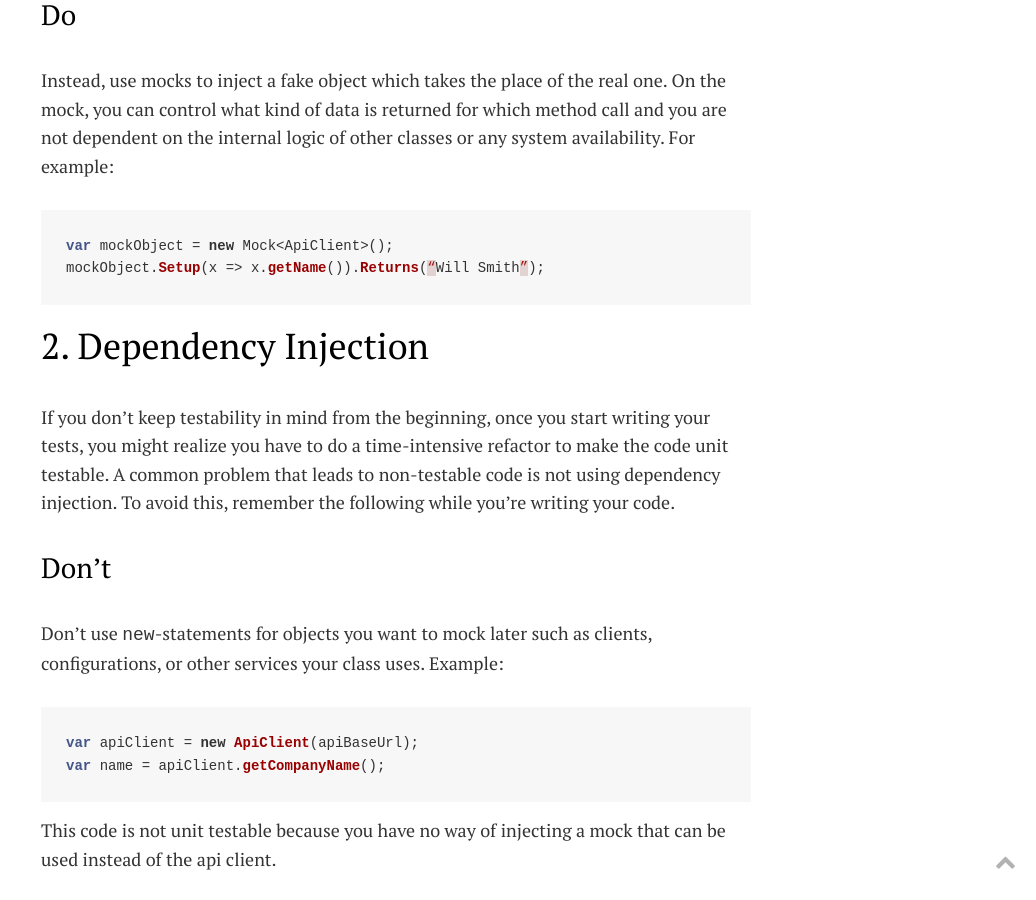
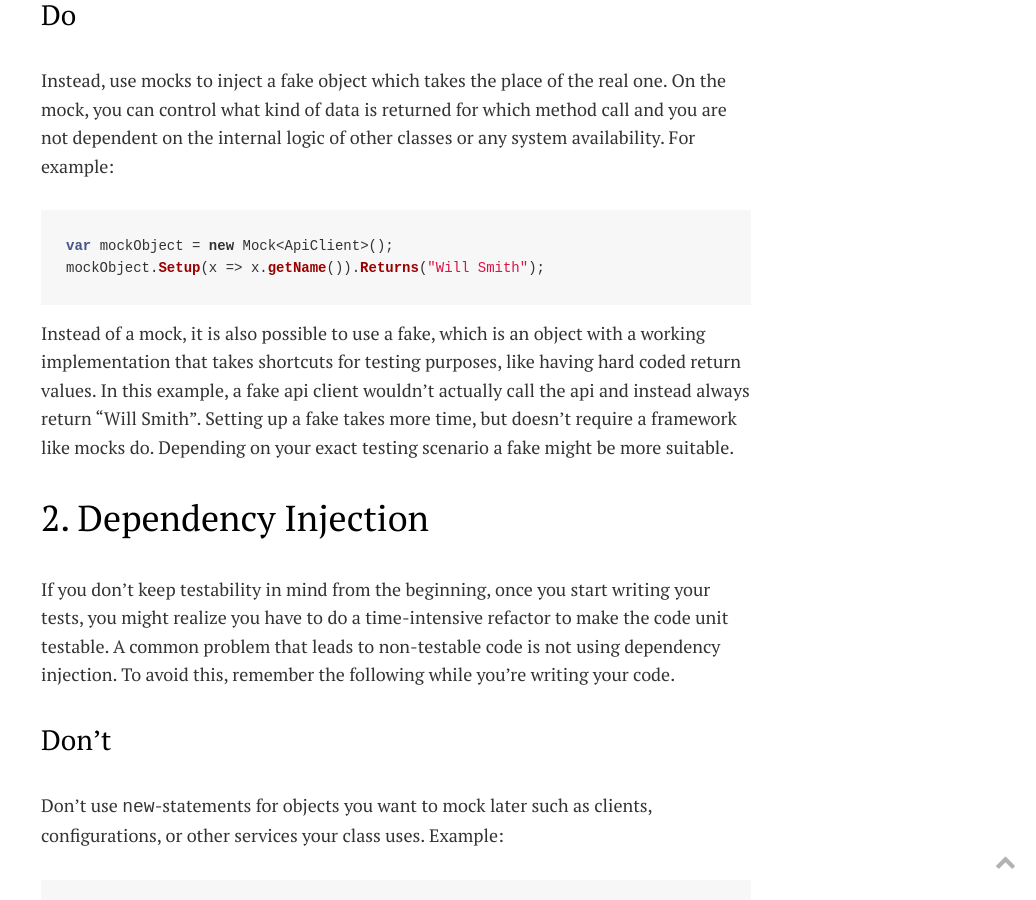
Before and after one commit to julyvee/julyvee.github.io, a Jekyll site: the page built from _posts/2022-08-17-dos-and-donts-for-efficient-unit-testing.markdown, in a window 1280 px wide and 900 px high, scrolled down 1632 px. Shown: the whole window, without its empty margins (244-1280 px from the left). Built offline with Jekyll 4.4.1, drawn with Linux system fonts in a browser that asks for light colours; some of the changed text lies outside the part shown.

Commit message:
Add note about fakes

```diff
--- a/_posts/2022-08-17-dos-and-donts-for-efficient-unit-testing.markdown
+++ b/_posts/2022-08-17-dos-and-donts-for-efficient-unit-testing.markdown
@@ -23,8 +23,10 @@ Instead, use mocks to inject a fake object which takes the place of the real one
 
 {% highlight cs %}
 var mockObject = new Mock<ApiClient>();
-mockObject.Setup(x => x.getName()).Returns(“Will Smith”);
+mockObject.Setup(x => x.getName()).Returns("Will Smith");
 {% endhighlight %}
+
+Instead of a mock, it is also possible to use a fake, which is an object with a working implementation that takes shortcuts for testing purposes, like having hard coded return values. In this example, a fake api client wouldn't actually call the api and instead always return "Will Smith". Setting up a fake takes more time, but doesn't require a framework like mocks do. Depending on your exact testing scenario a fake might be more suitable.
 
 # 2. Dependency Injection
 
@@ -167,11 +169,13 @@ This makes the test more explicit since it shows which parts of the logic you ca
 # Conclusion
 
 To make your unit tests more efficient, keep a few principles in mind:
+
 1.	Mock any logic outside of your testing scope
 2.	Use dependency injection to make objects easily mockable
 3.	Make assertions on your logic, not mock setups
 4.	Use callbacks to validate complex parameters
-Adhering to these principles will save you time while writing your tests and make them more meaningful. An all-around win!
+
+Of course there might be scenarios in which some of these concepts don't apply. But in general, adhering to these principles will save you time while writing your tests and make them more meaningful. An all-around win!
 
 # Supporting Information
 
```
